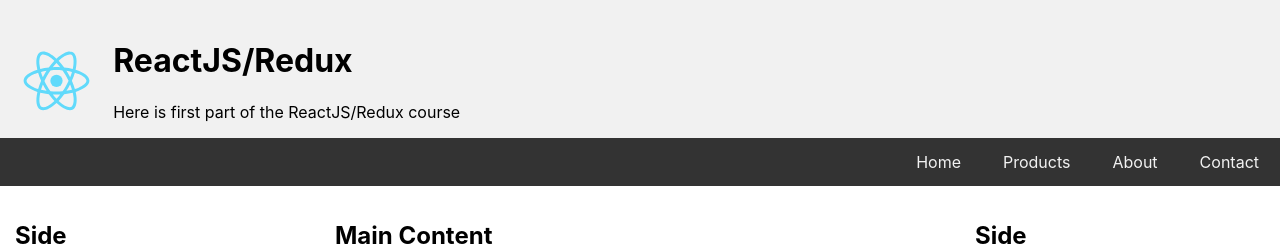
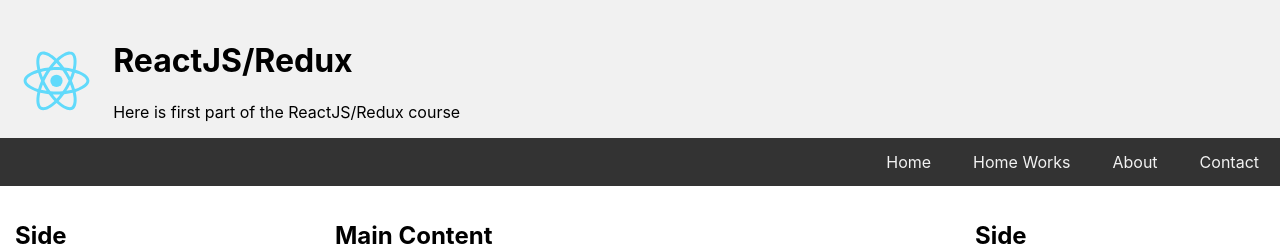
Before and after one commit to kano-kenji/react-first, a React (Create React App) app: page / in a window 1280 px wide. Shown: the top 246 px of the page. Built offline with nearby package versions, Linux system fonts and the light colour scheme.

Commit message:
Home work for Lesson 2 (Transfer props to components). Some changes in description

```diff
--- a/src/App.js
+++ b/src/App.js
@@ -5,13 +5,13 @@ import Content from "./components/Content/Content";
 import Footer from "./components/Footer/Footer";
 
 function App() {
-    const topMenu = ['Contact', 'About', 'Products', 'Home'];
+    const topMenu = ['Contact', 'About', 'Home Works', 'Home'];
     const footerMenu = [
         ['Footer-1', 'Footer-2', 'Footer-3'],
         ['Footer-2.1', 'Footer-2.2', 'Footer-2.3'],
         ['Contact', 'About', 'Products', 'Home'],
     ];
-    const copyright = 'Copyright © ' + (new Date).getFullYear() + ' Alexander Tarasevich';
+    const copyright = 'Copyright © ' + (new Date()).getFullYear() + ' Alexander Tarasevich';
     return (
         <div>
             <Header topMenu={topMenu} />
--- a/src/components/Header/MenuItem.js
+++ b/src/components/Header/MenuItem.js
@@ -1,7 +1,8 @@
 import React from 'react';
 
 function MenuItem(props) {
-    const url = (props.item == "Home") ? "" : "/" + props.item.toLowerCase().trim().replace(" ", "-");
+    console.log(window.location);
+    const url = (props.item === "Home") ? "/" : "/" + props.item.toLowerCase().trim().replace(" ", "-");
     return (
         <a className='menu-item' href={url}>
             {props.item}
```
